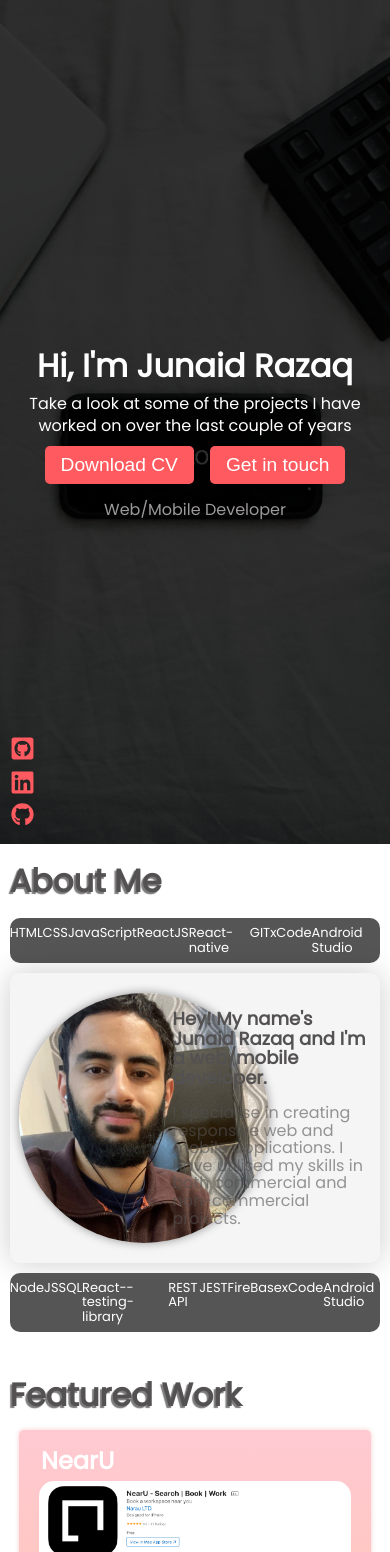
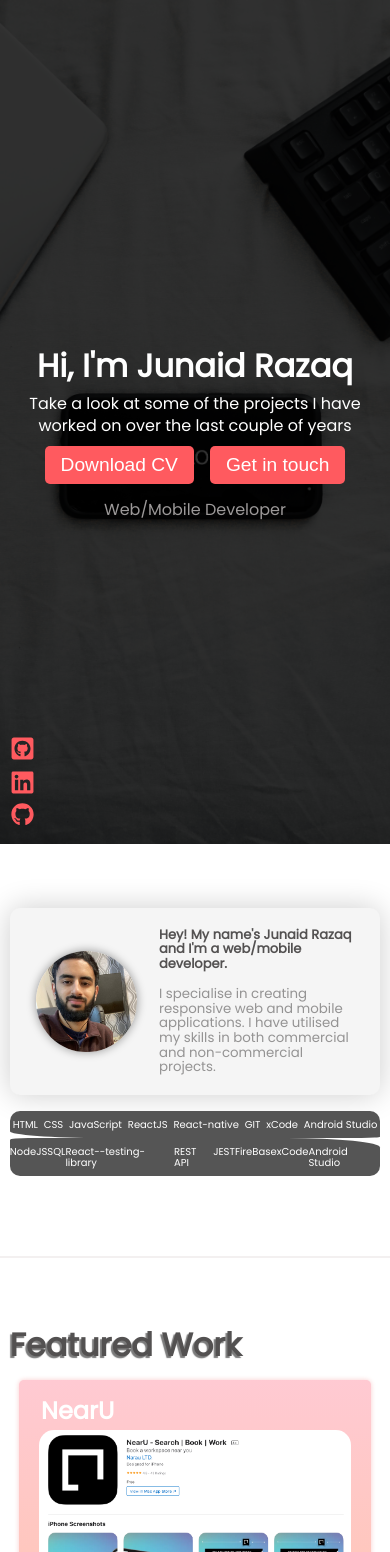
Before and after one commit to junaidrazaq/Portfolio_V2, a React (Create React App) app: page / in a window 390 px wide. Shown: the top 1552 px of the page. Built offline with nearby package versions, Linux system fonts and the light colour scheme.

Commit message:
made_fully_responsive

```diff
--- a/src/components/about/about.css
+++ b/src/components/about/about.css
@@ -1,7 +1,6 @@
 .about_container {
-  padding: 10px 0;
+  margin-top: 5rem;
 }
-
 .about_content_container {
   display: flex;
   flex-direction: row;
@@ -14,20 +13,41 @@
   border-radius: 10px;
   align-items: center;
   box-shadow: 0px 0px 30px rgba(0, 0, 0, 0.2);
+  transition: var(--transition);
+  margin-top: 4rem;
+}
+.about_content_container:hover {
+  transform: scale(0.99);
+  box-shadow: 0px 0px 30px rgba(0, 0, 0, 0.3);
+  cursor: pointer;
+}
+.about_text_container {
+  width: 60%;
+  padding-right: 20px;
 }
 
-.about_text_container {
-  width: 55%;
-}
-
-.about_skills_container_top {
+/* === SKILLS_STYLES === */
+.about_skills_container_top,
+.about_skills_container_bottom {
   width: 100%;
   background-color: #555;
   display: flex;
   flex-direction: row;
   justify-content: space-around;
-  border-radius: 10px;
-  margin: 10px 0;
+}
+.about_skills_container_bottom {
+  border-top-left-radius: 5%;
+  border-top-right-radius: 25%;
+  border-bottom-left-radius: 10px;
+  border-bottom-right-radius: 10px;
+  margin-top: 0.5px;
+}
+.about_skills_container_top {
+  border-bottom-left-radius: 25%;
+  border-bottom-right-radius: 5%;
+  border-top-left-radius: 10px;
+  border-top-right-radius: 10px;
+  margin-top: 1rem;
 }
 .about_skills {
   font-size: small;
@@ -38,6 +58,12 @@
 }
 
 /* === TEXT_STYLES === */
+.about_heading_text {
+  /* font-size: 1.5rem; */
+  font-weight: 900;
+  margin-bottom: 0.5rem;
+  color: #000;
+}
 .about_text_heading {
   font-weight: 800;
   font-size: large;
@@ -51,16 +77,37 @@
   margin-top: 1rem;
 }
 
+/* === MEDIA QUERIES === */
+@media (max-width: 900px) {
+  .about_text_heading {
+    font-size: small;
+  }
+  .about_text_paragaph {
+    font-size: smaller;
+  }
+  .about_skills {
+    font-size: x-small;
+  }
+}
+
 /* === IMAGE_STYLES === */
 .about_img_container {
   width: 40%;
 }
 
 .about_image {
-  width: 250px;
-  height: 250px;
+  width: 70%;
+  /* height: 250px; */
   border-radius: 50%;
-  margin: 0 auto;
+  margin: 10px auto;
   display: block;
   box-shadow: 0px 0px 10px rgba(0, 0, 0, 0.4);
 }
+
+.divider {
+  width: 100%;
+  height: 2px;
+  background-color: rgb(243, 240, 240);
+  margin-top: 5rem;
+  margin-bottom: 3.7rem;
+}
--- a/src/components/about/index.jsx
+++ b/src/components/about/index.jsx
@@ -4,20 +4,8 @@ import ProfilePic from "../../assets/Images/ProfilePic.png";
 
 const About = () => {
   return (
+    <>
       <div className="container about_container">
-      <h1 className="heading_text">About Me</h1>
-
-      <div className="about_skills_container_top">
-        <h2 className="about_skills">HTML</h2>
-        <h2 className="about_skills">CSS</h2>
-        <h2 className="about_skills">JavaScript</h2>
-        <h2 className="about_skills">ReactJS</h2>
-        <h2 className="about_skills">React-native</h2>
-        <h2 className="about_skills">GIT</h2>
-        <h2 className="about_skills">xCode</h2>
-        <h2 className="about_skills">Android Studio</h2>
-      </div>
-
         <div className="about_content_container">
           <div className="about_img_container">
             <img className="about_image" src={ProfilePic} alt="project_image" />
@@ -35,6 +23,17 @@ const About = () => {
         </div>
 
         <div className="about_skills_container_top">
+          <h2 className="about_skills">HTML</h2>
+          <h2 className="about_skills">CSS</h2>
+          <h2 className="about_skills">JavaScript</h2>
+          <h2 className="about_skills">ReactJS</h2>
+          <h2 className="about_skills">React-native</h2>
+          <h2 className="about_skills">GIT</h2>
+          <h2 className="about_skills">xCode</h2>
+          <h2 className="about_skills">Android Studio</h2>
+        </div>
+
+        <div className="about_skills_container_bottom">
           <h2 className="about_skills">NodeJS</h2>
           <h2 className="about_skills">SQL</h2>
           <h2 className="about_skills">React--testing-library</h2>
@@ -45,6 +44,8 @@ const About = () => {
           <h2 className="about_skills">Android Studio</h2>
         </div>
       </div>
+      <div className="divider"></div>
+    </>
   );
 };
 
```
Lines whose indentation alone changed are shown as unchanged.
